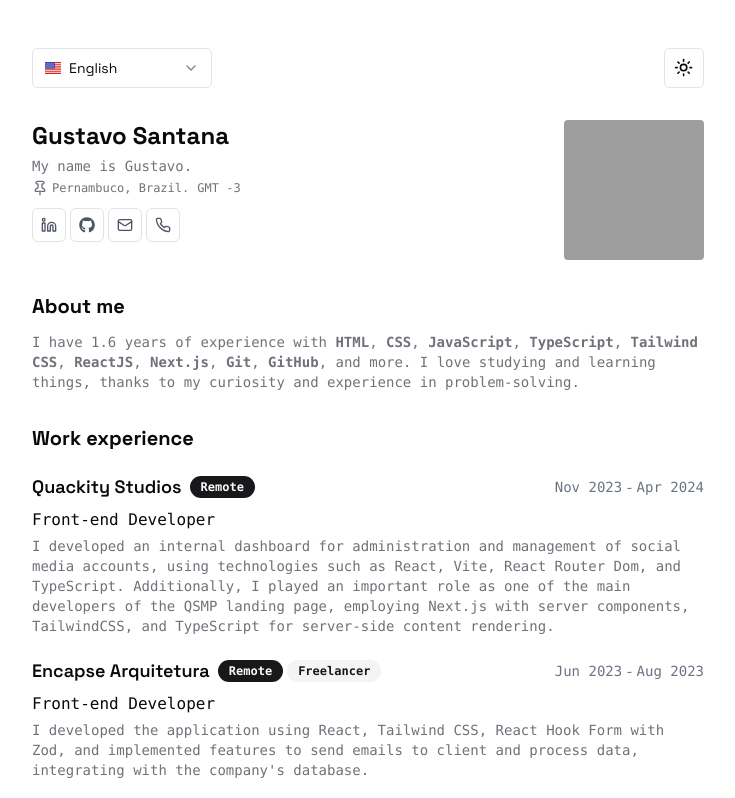
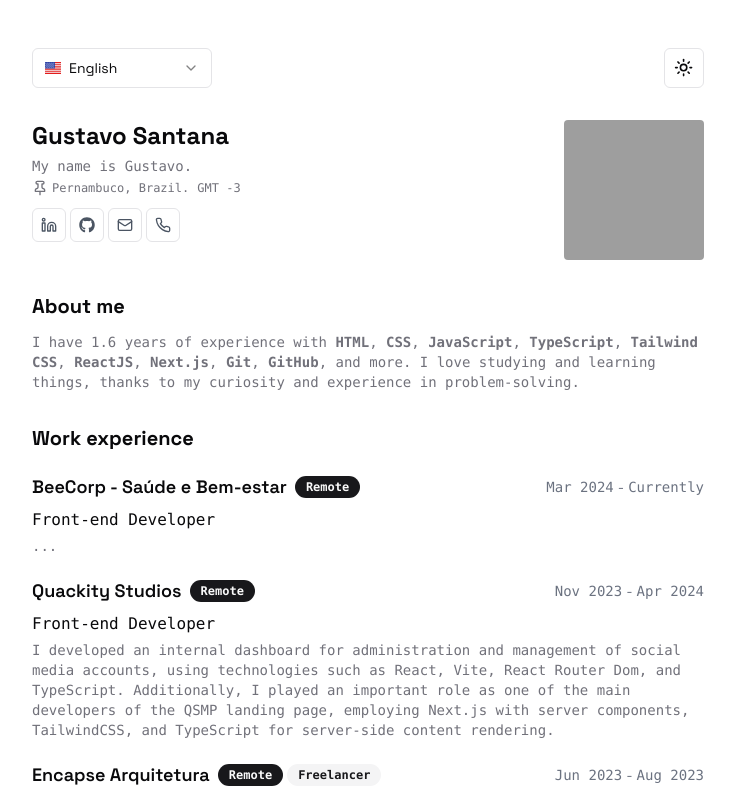
Before and after one commit to gustavros/gustavo-santana, a Next.js app: page /en in a window 1280 px wide. Shown: the top 798 px of the page, without its empty margins (272-1007 px from the left). Built offline with nearby package versions, Linux system fonts and the light colour scheme; grey boxes are pictures that could not be loaded.

Commit message:
feat: add beecorp as actual work

```diff
--- a/src/components/works.tsx
+++ b/src/components/works.tsx
@@ -6,7 +6,17 @@
 };
 
 export default function Works({ dictionary }: WorksProps) {
-  const works: Works[] = [
+  const works: Works[] = [{
+    companyName: "BeeCorp - Saúde e Bem-estar",
+    companyHref: "https://beecorp.com.br/",
+    position: `${dictionary.jobs["beecorp"].position}`,
+    remote: true,
+    description: `${dictionary.jobs["beecorp"].description}`,
+    dates: {
+      start: "03/07/2024",
+      end: "",
+    },
+  },
     {
       companyName: "Quackity Studios",
       companyHref: "https://www.qsmp.co",
--- a/src/dictionaries/en.json
+++ b/src/dictionaries/en.json
@@ -16,6 +16,10 @@
     "present": "Currently",
     "remote": "Remote",
     "jobs": {
+      "beecorp": {
+        "position": "Front-end Developer",
+        "description": "..."
+      },
       "quackity-studios": {
         "position": "Front-end Developer",
         "description": "I developed an internal dashboard for administration and management of social media accounts, using technologies such as React, Vite, React Router Dom, and TypeScript. Additionally, I played an important role as one of the main developers of the QSMP landing page, employing Next.js with server components, TailwindCSS, and TypeScript for server-side content rendering."
--- a/src/dictionaries/es.json
+++ b/src/dictionaries/es.json
@@ -16,6 +16,10 @@
     "present": "Actualmente",
     "remote": "Remoto",
     "jobs": {
+      "beecorp": {
+        "position": "Desarrollador Front-end",
+        "description": "..."
+      },
       "quackity-studios": {
         "position": "Desarrollador Front-end",
         "description": "Desarrollé un panel interno para la administración y gestión de cuentas de redes sociales, utilizando tecnologías como React, Vite, React Router Dom y TypeScript. Además, desempeñé un papel importante como uno de los principales desarrolladores de la página de inicio de QSMP, empleando Next.js con componentes de servidor, TailwindCSS y TypeScript para la renderización de contenido del servidor."
--- a/src/dictionaries/pt-br.json
+++ b/src/dictionaries/pt-br.json
@@ -16,6 +16,10 @@
     "present": "Atualmente",
     "remote": "Remoto",
     "jobs": {
+      "beecorp": {
+        "position": "Desenvolvedor Front-end",
+        "description": "..."
+      },
       "quackity-studios": {
         "position": "Desenvolvedor Front-end",
         "description": "Desenvolvi um dashboard interno para administração e gerenciamento de contas de redes sociais, utilizando tecnologias como React, Vite, React Router Dom e TypeScript. Além disso, desempenhei um papel importante como um dos principais desenvolvedores da landing page do QSMP, empregando Next.js com server components, TailwindCSS e TypeScript para exibição de conteúdo do servidor."
```
Also changed, not shown: 1 other file (tests, documents, lock files or other folders).
